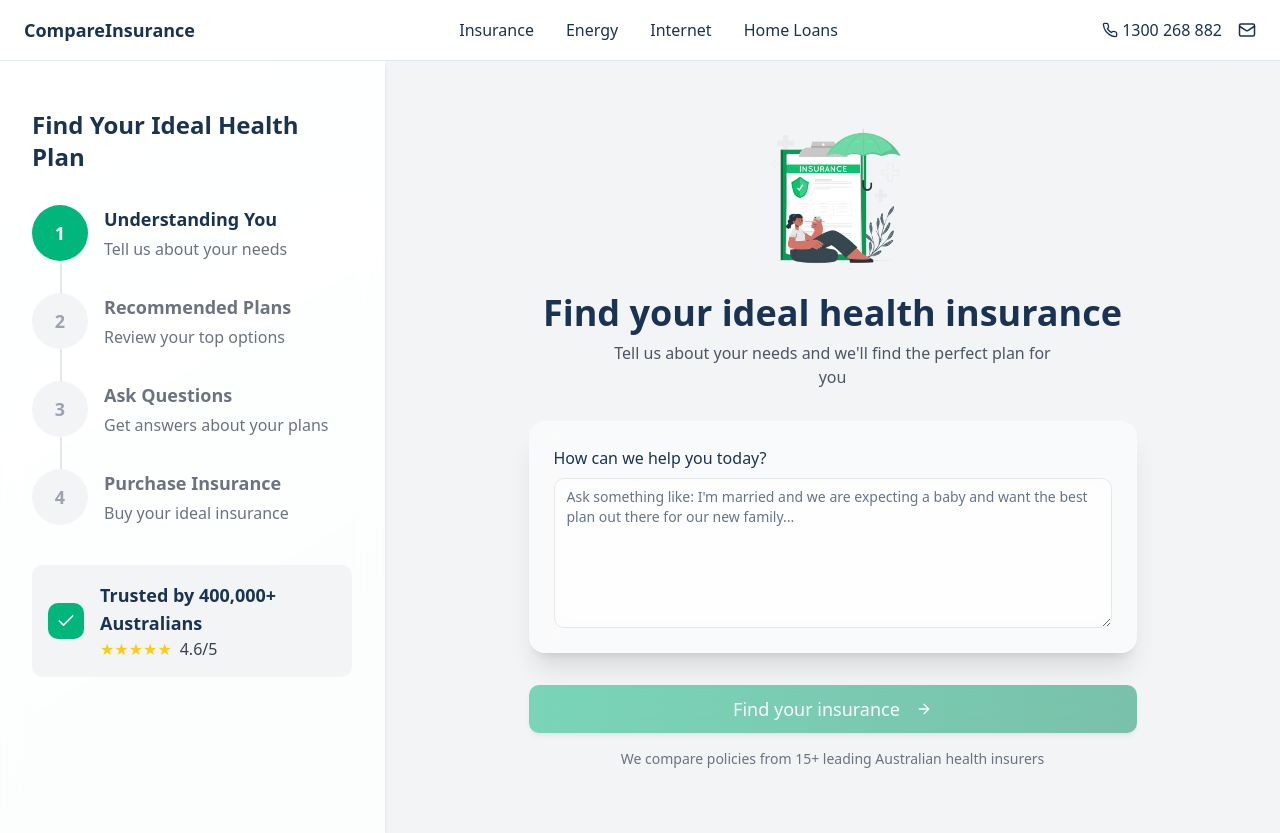
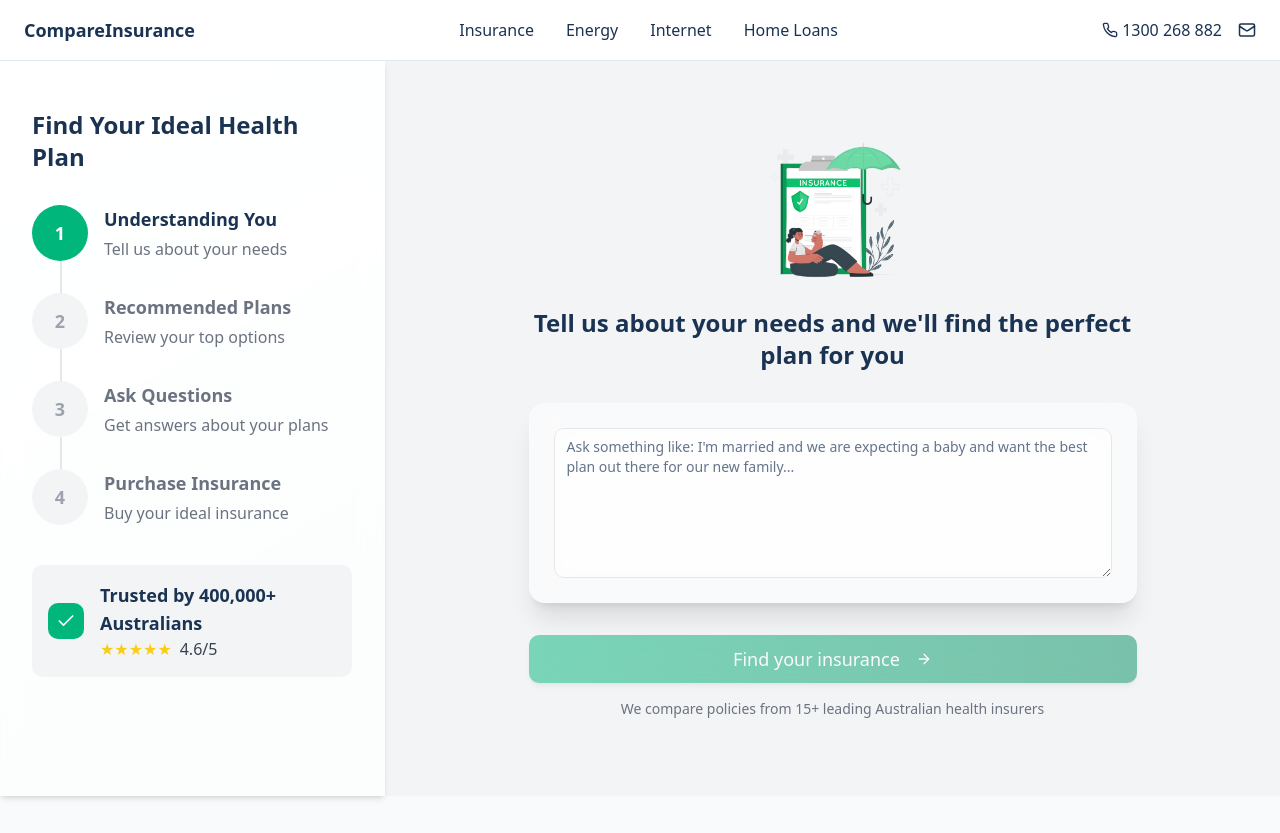
Before and after one commit to gayathrikasi-everest/compare-insurance, a React (Vite) app: page /understanding-you in a window 1280 px wide. After the commit the page ends 800 px from the top, so only its background shows below. Built offline with nearby package versions, Linux system fonts and the light colour scheme.

Commit message:
Visual edit in Lovable
Edited UI in Lovable

```diff
--- a/src/pages/UnderstandingYou.tsx
+++ b/src/pages/UnderstandingYou.tsx
@@ -5,12 +5,10 @@ import { Textarea } from '@/components/ui/textarea';
 import { UserInfo } from '@/types';
 import { ArrowRight } from 'lucide-react';
 import ProgressBar from '@/components/ProgressBar';
-
 const UnderstandingYou: React.FC = () => {
   const [query, setQuery] = useState('');
   const [isSubmitting, setIsSubmitting] = useState(false);
   const navigate = useNavigate();
-
   const steps = [{
     number: 1,
     title: 'Understanding You',
@@ -36,11 +34,9 @@ const UnderstandingYou: React.FC = () => {
     completed: false,
     active: false
   }];
-
   const handleSubmit = () => {
     if (query.trim() === '') return;
     setIsSubmitting(true);
-
     const userInfo: UserInfo = {
       query
     };
@@ -50,9 +46,7 @@ const UnderstandingYou: React.FC = () => {
       setIsSubmitting(false);
     }, 1000);
   };
-
-  return (
-    <div className="min-h-[calc(100vh-65px)] flex bg-gradient-to-br from-white to-cc-light-green animate-fade-in">
+  return <div className="min-h-[calc(100vh-65px)] flex bg-gradient-to-br from-white to-cc-light-green animate-fade-in">
       <div className="w-3/8 bg-white/80 backdrop-blur-md p-8 border-r border-white/20 shadow-md hidden md:block">
         <ProgressBar steps={steps} currentStep={1} />
       </div>
@@ -61,16 +55,12 @@ const UnderstandingYou: React.FC = () => {
         <div className="w-full max-w-2xl p-4 md:p-8">
           <div className="text-center mb-8">
             <img alt="Health Insurance" className="w-36 h-36 mx-auto mb-6" src="/lovable-uploads/ba50f7a2-cf55-4430-91c6-39b46030b83e.png" />
-            <h1 className="text-3xl md:text-4xl font-bold text-cc-blue mb-2">
-              Find your ideal health insurance
-            </h1>
-            <p className="text-gray-600 max-w-md mx-auto">
-              Tell us about your needs and we'll find the perfect plan for you
-            </p>
+            <h1 className="text-3xl font-bold text-cc-blue mb-2 md:text-2xl">Tell us about your needs and we'll find the perfect plan for you</h1>
+
           </div>
 
           <div className="glass-card backdrop-blur-md bg-white/50 border border-white/20 shadow-xl p-6 mb-8">
-            <label className="block text-cc-blue font-medium mb-2">How can we help you today?</label>
+
             <Textarea placeholder="Ask something like: I'm married and we are expecting a baby and want the best plan out there for our new family..." value={query} onChange={e => setQuery(e.target.value)} className="min-h-[150px] backdrop-blur-md bg-white/50 border-gray-200 focus:border-cc-green focus:ring-cc-green" />
           </div>
 
@@ -86,8 +76,6 @@ const UnderstandingYou: React.FC = () => {
           </p>
         </div>
       </div>
-    </div>
-  );
+    </div>;
 };
-
 export default UnderstandingYou;
```
